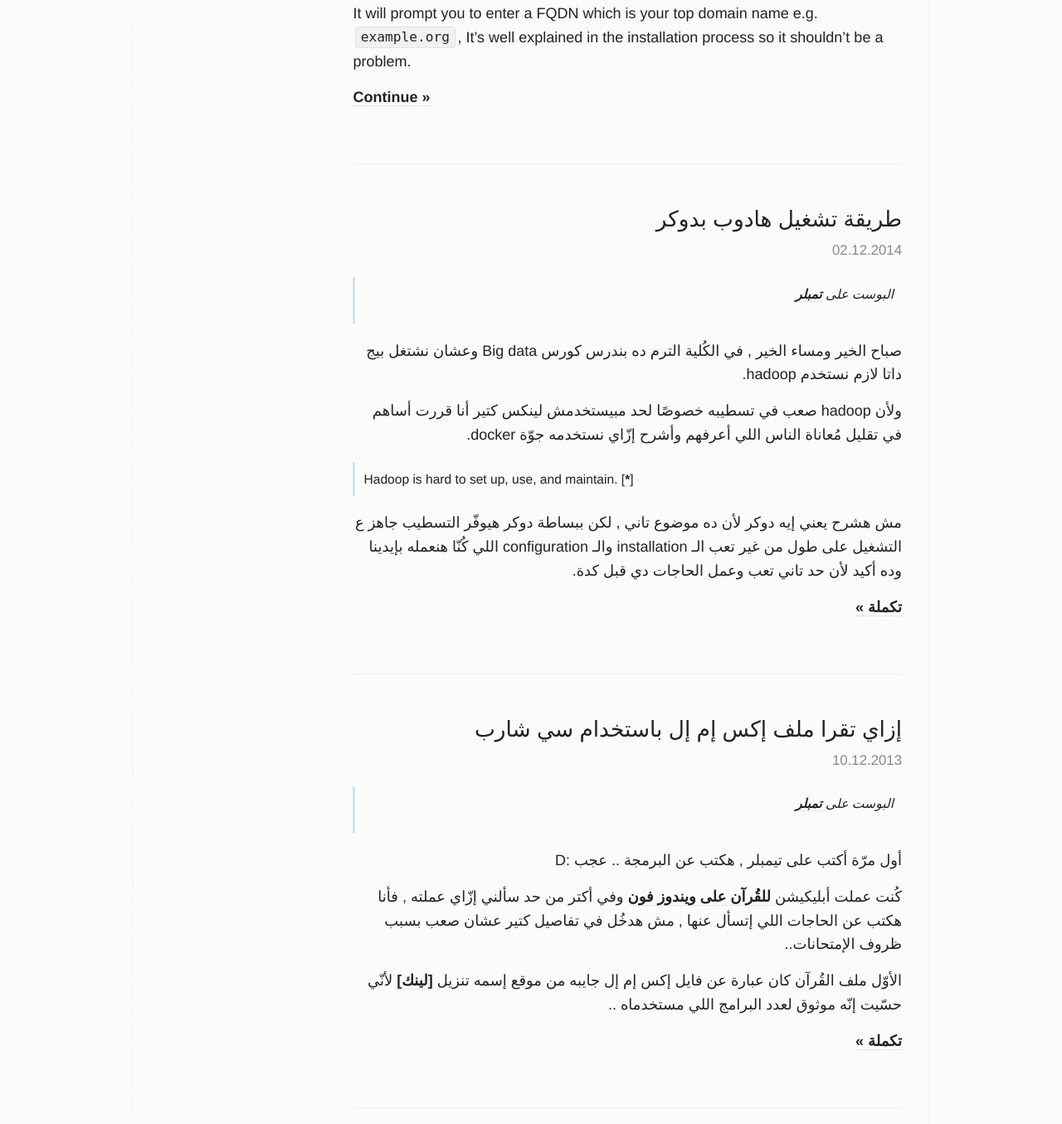
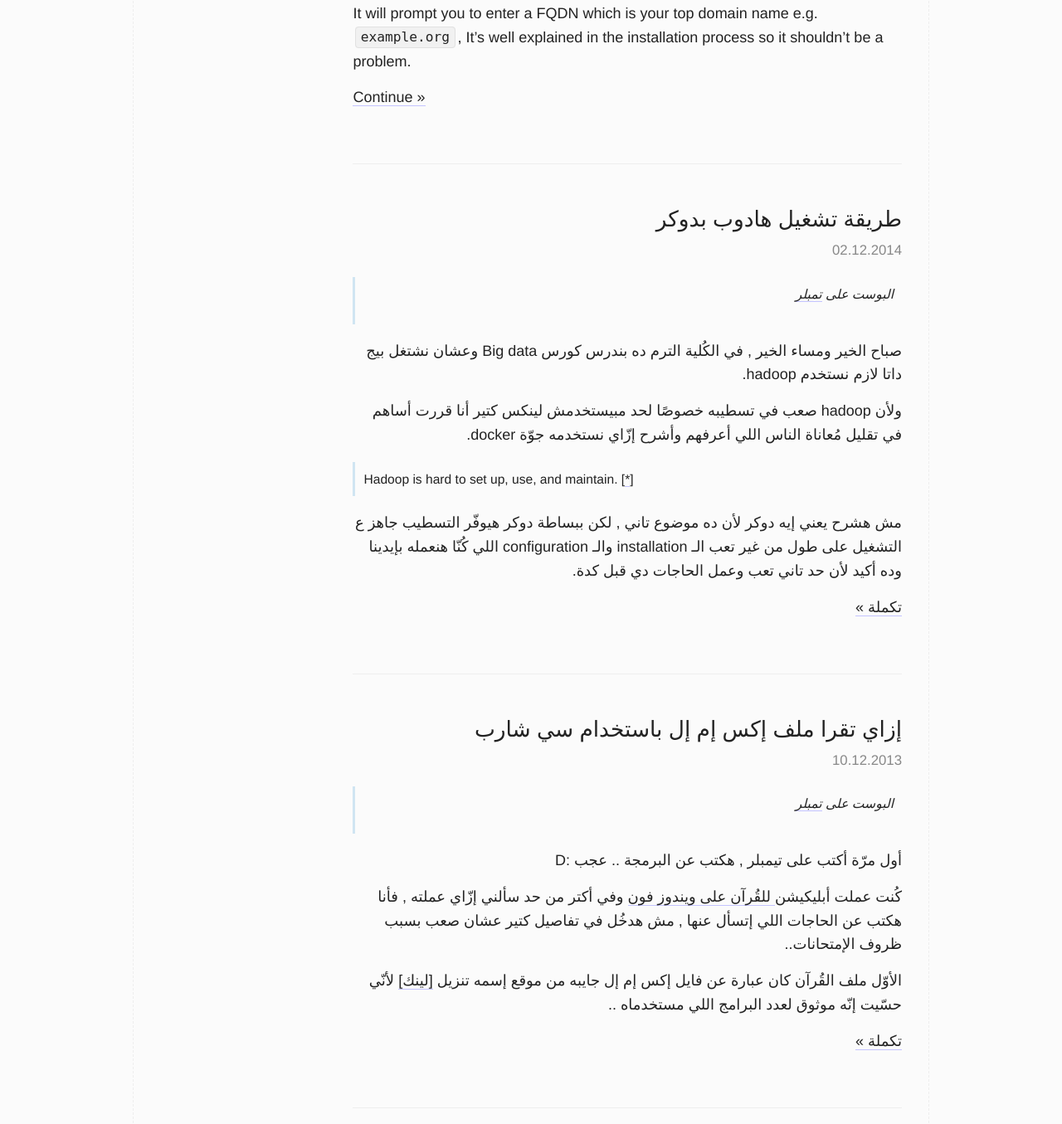
Before and after one commit to eawd/eawd.github.io, a Jekyll site: the page built from index.html, in a window 1280 px wide. Shown: the part 364-1719 px from the top of the page at 83% size. Built offline with Jekyll 4.4.1, drawn with Linux system fonts in a browser that asks for light colours.

Commit message:
change color accent

```diff
--- a/_sass/_layout.scss
+++ b/_sass/_layout.scss
@@ -34,7 +34,7 @@ body {
       text-decoration:none;
     }
     a:hover {
-      color:red;
+      color:#006;
       border-bottom:1px dotted;
     }
   }
@@ -224,13 +224,12 @@ p.readmore {
 }
 
 .article-content a {
-  font-weight: bold;
-  border-bottom:1px dotted #FFC3C3;
+  border-bottom:1px solid #C3C3FF;
   text-decoration:none;
 }
 .article-content a:hover {
-  color:#C3C3C3;
-  border-bottom:1px dotted #FFC3C3;
+  color:#C3C3FF;
+  border-bottom:1px solid #C3C3FF;
 }
 
 .article-footer {
```
